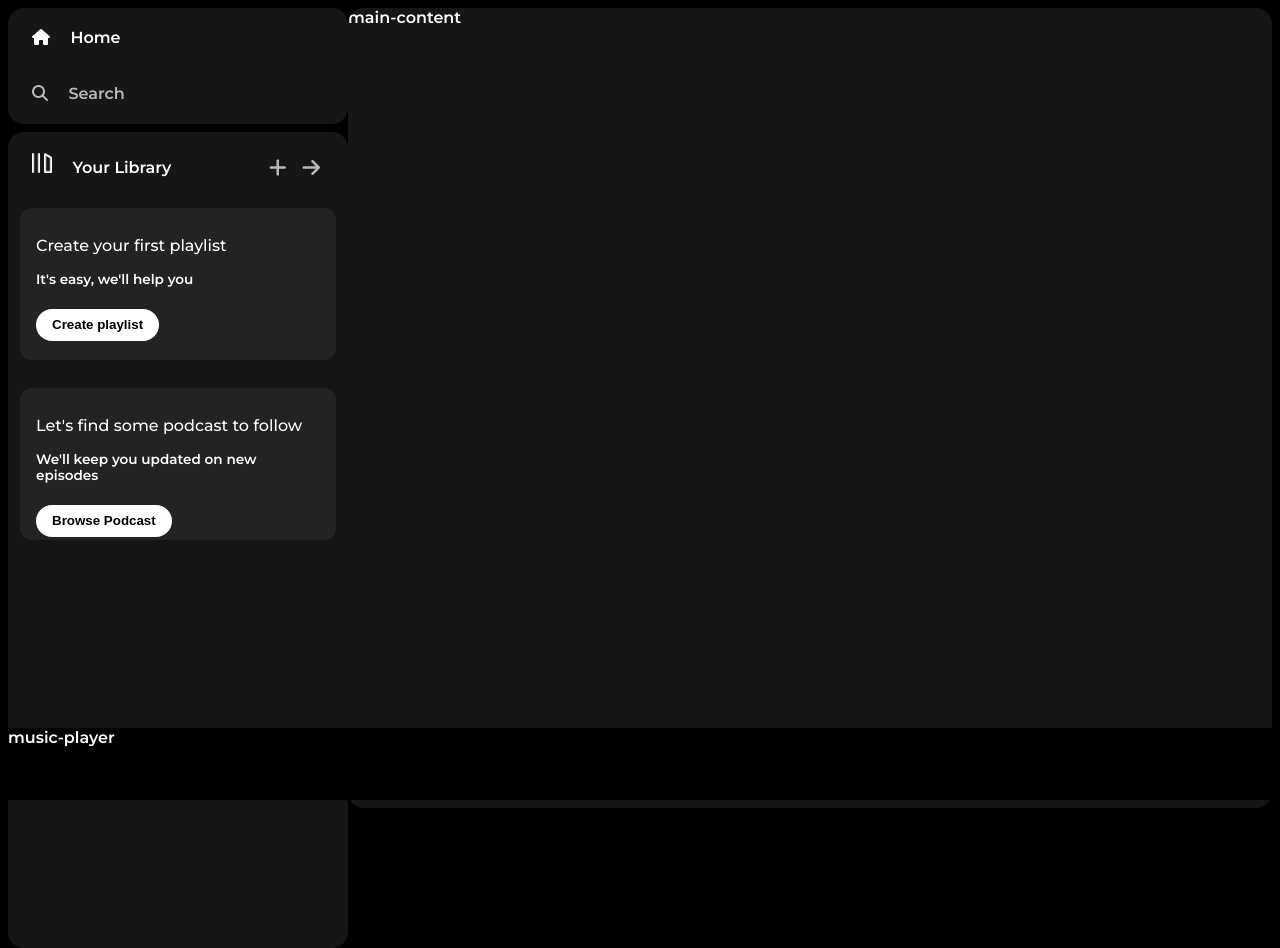
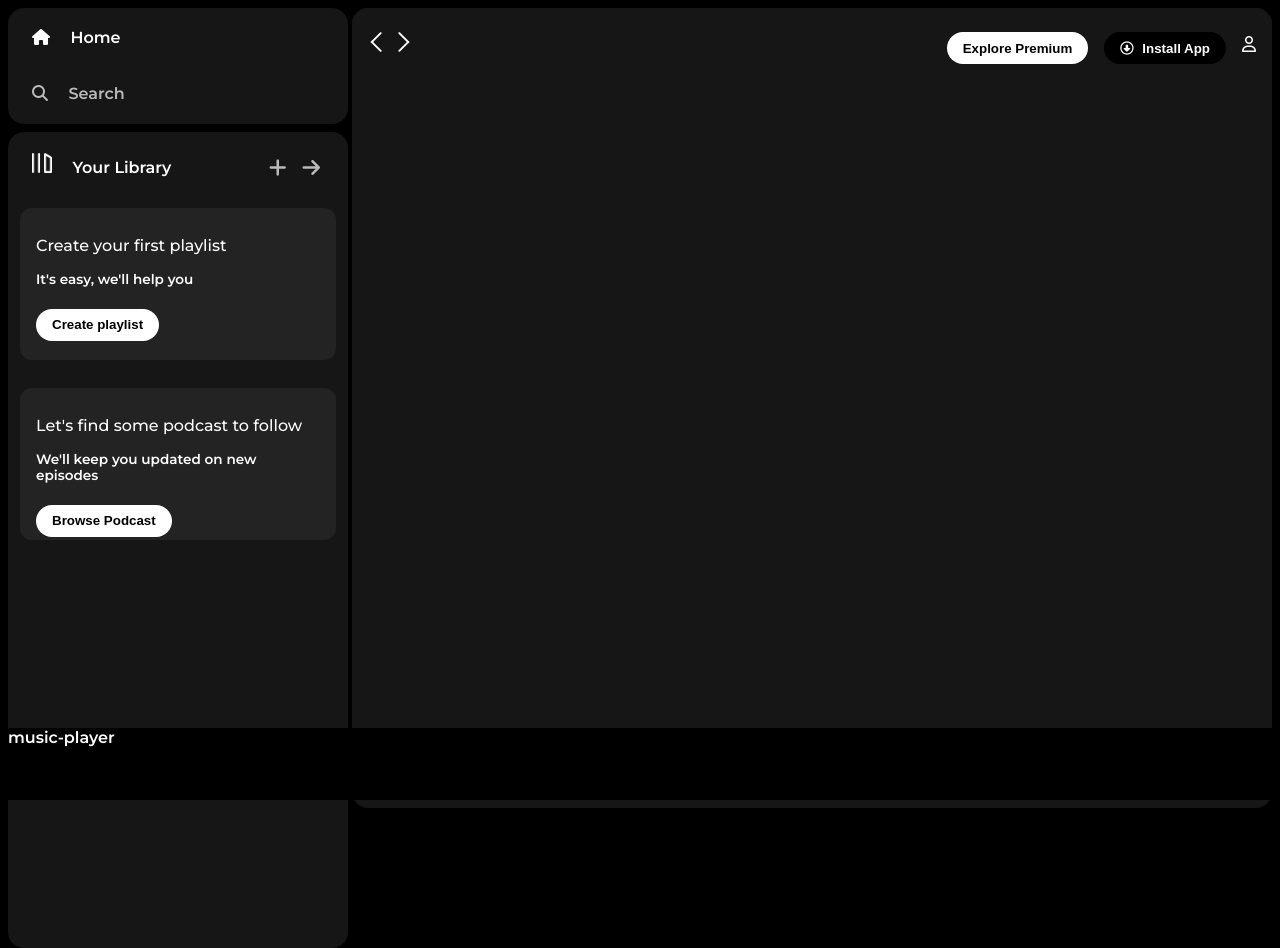
Before and after one commit to KshBlitz/CloneXSpotify, a plain HTML site: page index.html in a window 1280 px wide. Drawn offline with Linux system fonts and the light colour scheme.

Commit message:
main-section upper

```diff
--- a/index.html
+++ b/index.html
@@ -49,7 +49,20 @@
         </div>
       </div>
     </div>
-    <div class="main-content">main-content</div>
+    <div class="main-content">
+      <div class="sticky-nav">
+        <div class="sticky-nav-icons">
+          <img src="./assets/backward_icon.png" alt="">
+          <img src="./assets/forward_icon.png" alt="" class="hide">
+        </div>
+          <div class="sticky-nav-options">
+          <button class="badge nav-item hide">Explore Premium</button>
+          <button class="badge nav-item dark-badge"><i class="fa-regular fa-circle-down" style="margin-right: 5px;"></i> Install App</button>
+          <i class="fa-regular fa-user nav-item"></i>
+        </div>
+      </div>
+      <div class="cards"></div>
+    </div>
     <div class="music-player">music-player</div>
   </div>
 </body>
--- a/styles.css
+++ b/styles.css
@@ -31,6 +31,7 @@ body {
    -ms-border-radius: 1rem;
    -o-border-radius: 1rem;
    overflow: auto;
+   margin-left: 0.25rem;
 }
 .music-player{
    background-color: rgb(0, 0, 0);
@@ -147,3 +148,38 @@ a{
     height: 2rem;
     width: fit-content;
 }
+
+.dark-badge{
+    background-color: black;
+    color: white;
+}
+
+.sticky-nav{
+    position: sticky;
+    top: 0;
+    display: flex;
+    background-color: #161616;
+    justify-content: space-between;
+    align-items: center;
+    padding: 1rem 0 1rem 0;
+}
+
+.sticky-nav-icons{
+    margin-left: 0.75rem;
+}
+
+.sticky-nav-options{
+    display: flex;
+    justify-content: center;
+    align-items: center;
+}
+
+.nav-item {
+    margin-right: 1rem;
+}
+
+@media (max-width: 1000px){
+    .hide{
+        display: none;
+    }
+}
```
